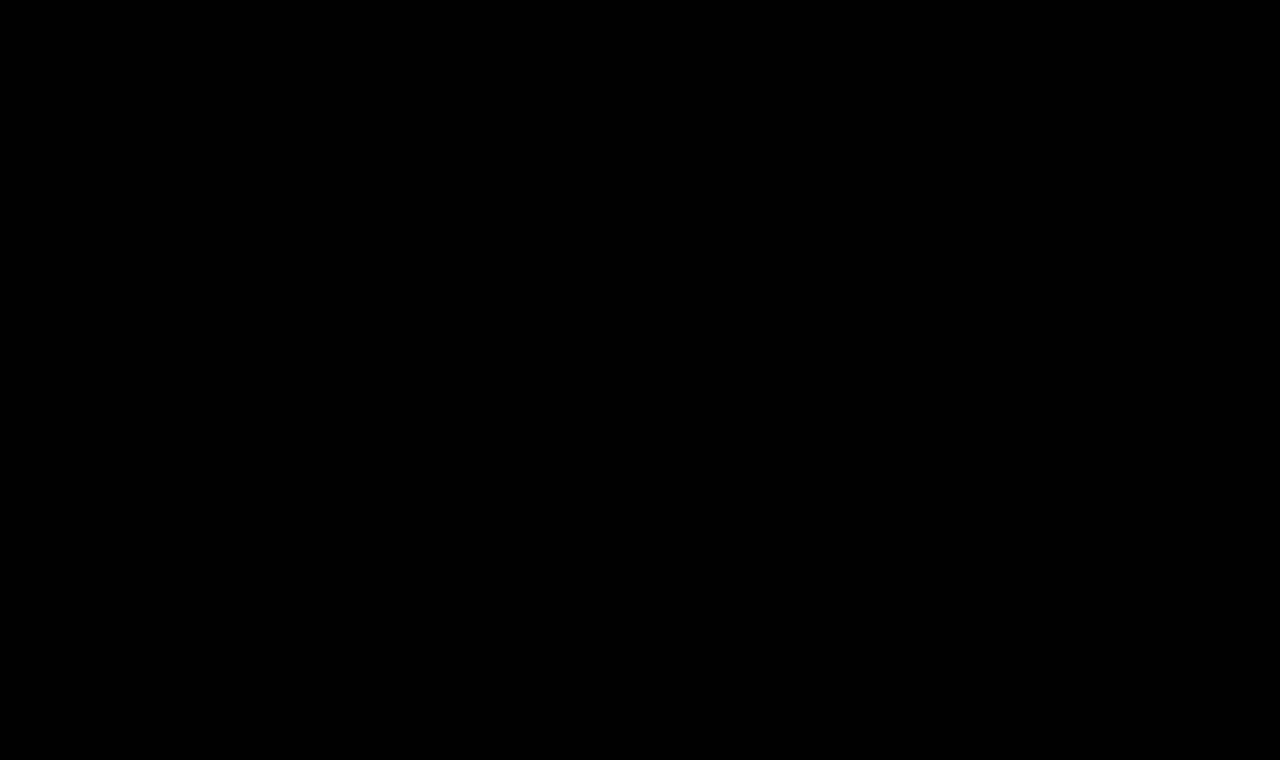
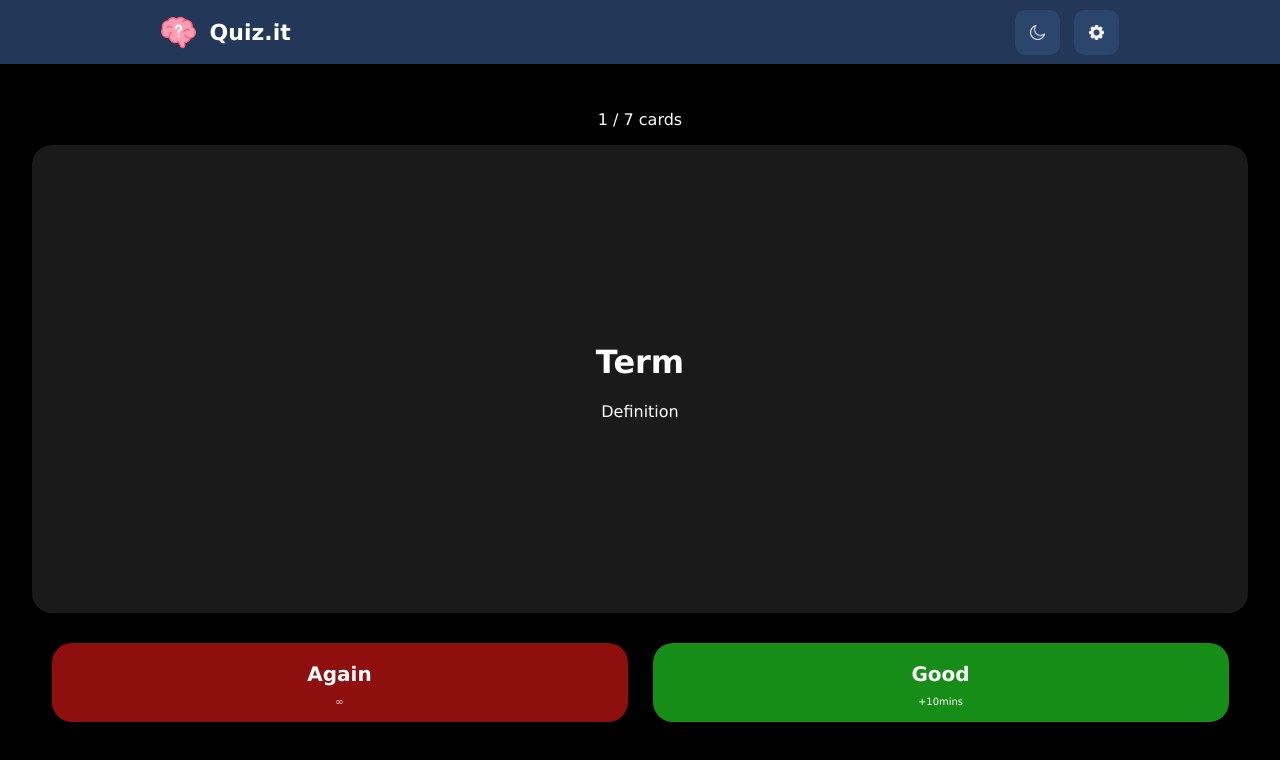
Before and after one commit to frenzJ/Quiz-it, a React (Vite) app: page /FlashCard in a window 1280 px wide. Shown: the top 760 px of the page. Built offline with nearby package versions, Linux system fonts and the light colour scheme.

Commit message:
add: flashcards visuals

```diff
--- a/src/pages/Card.jsx
+++ b/src/pages/Card.jsx
@@ -181,6 +181,7 @@
                   navigate("/FlashCard", {
                     state: {
                       set_id: cardSet.set_id,
+                      cards,
                     },
                   })
                 }
@@ -193,6 +194,7 @@
                   navigate("/MultipleChoice", {
                     state: {
                       set_id: cardSet.set_id,
+                      cards,
                     },
                   })
                 }
@@ -205,6 +207,7 @@
                   navigate("/Writing", {
                     state: {
                       set_id: cardSet.set_id,
+                      cards,
                     },
                   })
                 }
@@ -217,6 +220,7 @@
                   navigate("/MatchList", {
                     state: {
                       set_id: cardSet.set_id,
+                      cards,
                     },
                   })
                 }
--- a/src/pages/FlashCard.jsx
+++ b/src/pages/FlashCard.jsx
@@ -1,7 +1,40 @@
-import "./FlashCard.module.css";
+import styles from "./FlashCard.module.css";
+import { useLocation } from "react-router-dom";
+import NavBar from "../components/NavBar.jsx";
 
 function FlashCard() {
-  return <></>;
+  const location = useLocation();
+
+  const { set_id, cards } = location.state || {};
+  console.log(cards);
+  return (
+    <>
+      <NavBar />
+
+      <div className={styles.flashCardContainer}>
+        <p> 1 / 7 cards</p>
+        <div className={styles.flashCardBox}>
+          <h1 className={styles.termFlashCard}>Term</h1>
+          <p className={styles.definitionFlashCard}>Definition</p>
+        </div>
+      </div>
+
+      <div className={styles.flashCardChoiceContainer}>
+        <button
+          className={`${styles.flashCardChoice} ${styles.flashCardChoiceAgain}`}
+        >
+          {" "}
+          <h1 className={styles.flashCardChoiceText}>Again</h1> <p>∞</p>{" "}
+        </button>
+        <button
+          className={`${styles.flashCardChoice} ${styles.flashCardChoiceGood}`}
+        >
+          {" "}
+          <h1 className={styles.flashCardChoiceText}>Good</h1> <p>+10mins</p>{" "}
+        </button>
+      </div>
+    </>
+  );
 }
 
 export default FlashCard;
--- a/src/pages/FlashCard.module.css
+++ b/src/pages/FlashCard.module.css
@@ -0,0 +1,62 @@
+body {
+  overflow: hidden;
+  height: 100vh;
+}
+
+.flashCardContainer {
+  margin-top: 30px;
+  display: flex;
+  justify-content: center;
+  text-align: center;
+  align-items: center;
+  flex-direction: column;
+}
+
+.flashCardChoiceContainer {
+  display: flex;
+  justify-content: center;
+  text-align: center;
+  align-items: center;
+  gap: 25px;
+  margin-top: 30px;
+}
+
+.flashCardBox {
+  background-color: hsl(0, 0%, 10%);
+  width:  95%;
+  border-radius: 20px;
+  padding: 22vh 0vh;
+}
+
+.flashCardBox:hover {
+  cursor: pointer;
+}
+
+.flashCardChoice {
+  font-size: 10px;
+  width: 45%;
+  padding: 5px 0px;
+  border-radius: 20px;
+  border: none;
+  color: hsl(0, 0%, 100%);
+  font-family: Verdana, Geneva, Tahoma, sans-serif;
+  transition: filter 0.2s ease, transform 0.2s ease;
+}
+
+.flashCardChoiceText {
+  margin-bottom: 0;
+}
+
+.flashCardChoice:hover {
+  filter: brightness(1.2);
+  transform: translateY(-2px);
+  cursor: pointer;
+}
+
+.flashCardChoiceAgain {
+  background-color: hsl(0, 81%, 31%);
+}
+
+.flashCardChoiceGood {
+  background-color: hsl(120, 73%, 32%);
+}
```
